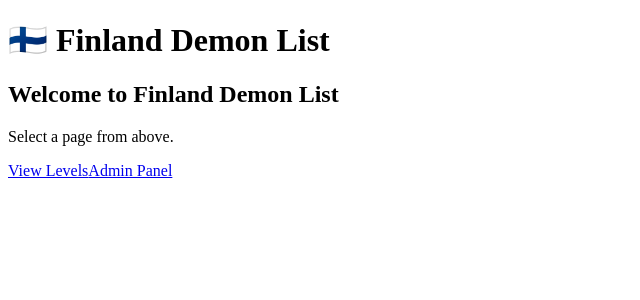
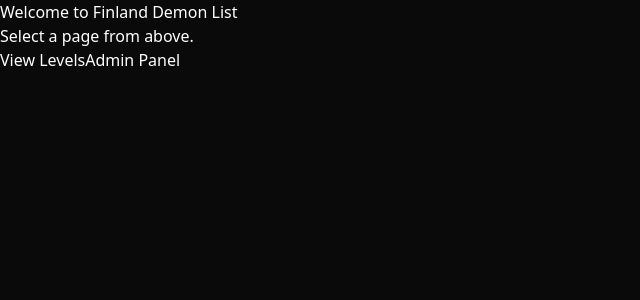
Before and after one commit to DarkPINGGD/GDFL, a Next.js app: page / in a window 1280 px wide. Shown: the top 300 px of the page, without its empty margins (0-640 px from the left). Built offline with nearby package versions, Linux system fonts and the light colour scheme.

Commit message:
Update layout.jsx

```diff
--- a/app/layout.jsx
+++ b/app/layout.jsx
@@ -1,20 +1,14 @@
+import './globals.css'
+
 export const metadata = {
-title: "Finland Demon List",
-description: "Geometry Dash Finland Demon List",
-};
-
+  title: 'GD Finland List',
+  description: 'Geometry Dash Finland Demon List'
+}
 
 export default function RootLayout({ children }) {
-return (
-<html lang="en">
-<body className="bg-black text-white">
-<header className="p-5 bg-blue-900 shadow-lg mb-6">
-<h1 className="text-3xl font-bold text-center">
-🇫🇮 Finland Demon List
-</h1>
-</header>
-<main className="container mx-auto p-4">{children}</main>
-</body>
-</html>
-);
+  return (
+    <html lang="tr">
+      <body>{children}</body>
+    </html>
+  )
 }
```
